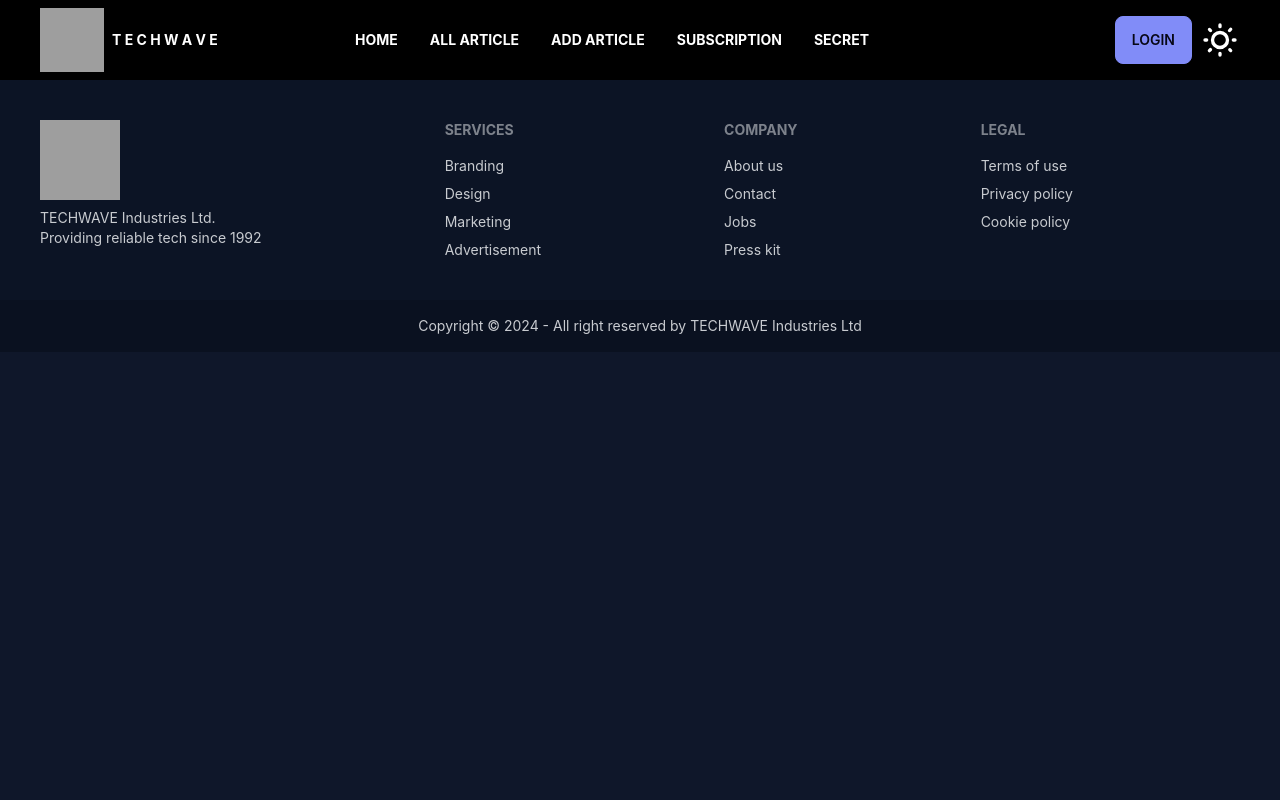
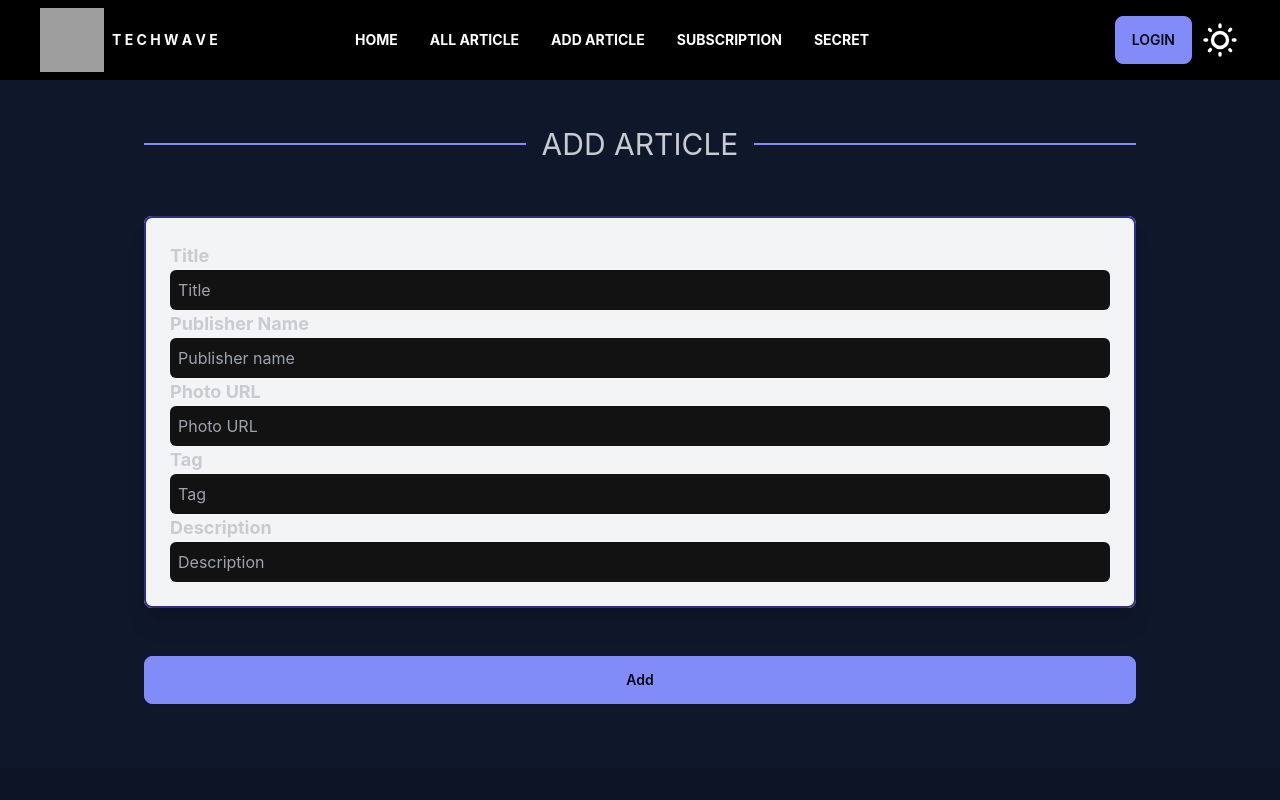
Before and after one commit to mushfiq7297/TechWave-Newspaper-Client, a React (Vite) app: page /addArticles in a window 1280 px wide. Shown: the top 800 px of the page. Built offline with nearby package versions, Linux system fonts and the light colour scheme; no server answers; grey boxes are pictures that could not be loaded.

Commit message:
create data and show in the client

```diff
--- a/package.json
+++ b/package.json
@@ -10,6 +10,7 @@
     "preview": "vite preview"
   },
   "dependencies": {
+    "animate.css": "^4.1.1",
     "firebase": "^10.12.2",
     "react": "^18.2.0",
     "react-countup": "^6.5.3",
--- a/src/Routes/Routes.jsx
+++ b/src/Routes/Routes.jsx
@@ -26,7 +26,8 @@ export const router = createBrowserRouter([
       },
       {
         path: "/articleDetails/:id",
-        element: <ArticleDetails></ArticleDetails>,
+        element: <PrivateRoute><ArticleDetails></ArticleDetails></PrivateRoute>,
+        loader: () => fetch('http://localhost:5000/allArticle')
       },
       {
         path: "/addArticles",
--- a/src/components/sectionTitle/SectionTitle.jsx
+++ b/src/components/sectionTitle/SectionTitle.jsx
@@ -2,8 +2,8 @@
 
 const SectionTitle = ({heading}) => {
     return (
-        <div className="mx-auto my-8">
-           <div className="divider divider-secondary text-3xl my-14 uppercase">{heading}</div>
+        <div className="mx-auto my-16">
+           <div className="divider divider-secondary text-3xl my-20 uppercase">{heading}</div>
         </div>
     );
 };
--- a/src/pages/addArticles/AddArticles.jsx
+++ b/src/pages/addArticles/AddArticles.jsx
@@ -1,11 +1,139 @@
+import "animate.css";
+import SectionTitle from "../../components/sectionTitle/SectionTitle";
+
+import swal from "sweetalert2"
+
+const AddArticles = () => {
+
+    const handleAddArticle = (event) => {
+        event.preventDefault();
+
+        const form = event.target;
+
+        const title = form.title.value;
+        const publishername = form.publishername.value;
+
+        const description = form.description.value;
+        const photourl = form.photourl.value;
+
+        const tag = form.tag.value;
 
 
-const AddArticles = () => {
-    return (
-        <div>
+        const addArticles = {
+          title,
+          publishername,
+          location,
+          description,
+          photourl,
+          tag
+        };
+        console.log(addArticles);
 
-        </div>
-    );
+        // //sending data to the server
+        fetch("http://localhost:5000/addArticles", {
+          method: "POST",
+          headers: {
+            "content-type": "application/json",
+          },
+          body: JSON.stringify(addArticles),
+        })
+          .then((res) => res.json())
+          .then((data) => {
+            console.log(data);
+            if (data.insertedId) {
+              swal.fire({
+                title: "Success!",
+                text: "Tourists spot added successfully",
+                icon: "success",
+                confirmButtonText: "Cool",
+              });
+
+            }
+          });
+      };
+
+  return (
+    <div>
+      <div className="w-4/5 mx-auto py-10 px-4 font-stack">
+        <form
+          onSubmit={handleAddArticle}
+          action=""
+          className="container flex flex-col mx-auto space-y-12 "
+        >
+          <div className="space-y-2  text-center ">
+          <div className="divider divider-secondary text-3xl my-4 uppercase">add article</div>
+
+          </div>
+          <fieldset className="grname gap-6 p-6 rounded-lg shadow-xl  border-2 border-indigo-900 bg-gray-100 animate__animated animate__slnameeInDown">
+            <div className="grname  gap-4 col-span-full lg:col-span-3">
+              <div className="flex flex-col  md:flex-row  lg:flex-row justify-around">
+                <div className="w-full">
+                  <div className="">
+                    <label htmlFor="firstname" className="text-lg font-bold">
+                      Title
+                    </label>
+                    <input
+                      name="title"
+                      type="text"
+                      placeholder="Title"
+                      className="w-full  text-black rounded-md p-2 focus:ring p-2-opacity-75 t focus:dark:ring-violet-600 dark:border-gray-300  "
+                    />
+                  </div>
+                  <div className="col-span-full sm:col-span-3">
+                    <label htmlFor="lastname" className="text-lg font-bold">
+                      Publisher Name
+                    </label>
+                    <input
+                      name="publishername"
+                      type="text"
+                      placeholder="Publisher name"
+                      className="w-full   text-black rounded-md  p-2 focus:ring p-2-opacity-75 focus:dark:ring-violet-600 dark:border-gray-300"
+                    />
+                  </div>
+
+                  <div className="col-span-full">
+                    <label htmlFor="address" className="text-lg font-bold">
+                      Photo URL
+                    </label>
+                    <input
+                      name="photourl"
+                      type="text"
+                      placeholder="Photo URL"
+                      className="w-full  text-black rounded-md  p-2 focus:ring p-2-opacity-75 focus:dark:ring-violet-600 dark:border-gray-300"
+                    />
+                  </div>
+                  <div className="col-span-full ">
+                    <label htmlFor="city" className="text-lg font-bold">
+                     Tag
+                    </label>
+                    <input
+                      name="tag"
+                      type="text"
+                      placeholder="Tag"
+                      className="w-full  text-black rounded-md  p-2 focus:ring p-2-opacity-75 focus:dark:ring-violet-600 dark:border-gray-300"
+                    />
+                  </div>
+                  <div className="w-full flex-1">
+                    <label htmlFor="address" className="text-lg font-bold">
+                      Description
+                    </label>
+                    <input
+                      name="description"
+                      type="text"
+                      placeholder="Description"
+                      className="w-full  text-black rounded-md  p-2 focus:ring p-2-opacity-75 focus:dark:ring-violet-600 dark:border-gray-300"
+                    />
+                  </div>
+                </div>
+
+              </div>
+            </div>
+          </fieldset>
+          <input type="submit" value="Add" className="btn btn-secondary"></input>
+        </form>
+      </div>
+    </div>
+  );
 };
 
 export default AddArticles;
--- a/src/pages/allArticle/AllArticle.jsx
+++ b/src/pages/allArticle/AllArticle.jsx
@@ -13,9 +13,7 @@ const AllArticle = () => {
 
   return (
     <section>
-        <SectionTitle
-                heading="All Articles"
-            ></SectionTitle>
+      <div className="divider divider-secondary text-3xl mt-24 mb-16 uppercase">all article</div>
         <div className="grid grid-cols-1 md:grid-cols-2 lg:grid-cols-3 gap-8">
       {news.map((aNews) => (
         <NewsCard key={aNews._id} news={aNews}></NewsCard>
--- a/src/pages/allArticle/ArticleDetails.jsx
+++ b/src/pages/allArticle/ArticleDetails.jsx
@@ -1,13 +1,19 @@
-
 import { Link, useLoaderData, useParams } from "react-router-dom";
 
 const ArticleDetails = () => {
   const news = useLoaderData();
   const { id } = useParams();
-  const aNews = news.find((aNews) => aNews._id === id);
+  const singleNews = news.find((singleNews) => singleNews?._id == id);
 
-  const { image, title, publisher, description, viewcount, long_description } =
-    aNews;
+  const {
+    image,
+    title,
+    publisher,
+    description,
+    viewcount,
+    long_description,
+    tag,
+  } = singleNews;
 
   return (
     <div>
@@ -17,11 +23,13 @@ const ArticleDetails = () => {
             src={image}
             className=" shadow-2xl h-[500px] w-full object-cover"
           />
-          <div className="border-b w-full flex justify-between">
-            <div>
-              <h2 className="text-lg text-secondary uppercase ">
-                <span className="text-gray-500">BY </span>
-                {publisher}
+          <div className=" w-full flex justify-between">
+            <div className="">
+              <h2 className="text-lg  mt-2">
+                <span className="text-secondary font-bold uppercase">
+                  {tag}
+                </span>
+                <span className="text-gray-500">/ {publisher} </span>
               </h2>
             </div>
             <div className="badge badge-secondary badge-outline py-4 mb-6">
@@ -41,7 +49,9 @@ const ArticleDetails = () => {
 
             <div className="flex justify-center">
               <Link to={`/allArticle`}>
-                <button className="btn btn-outline btn-secondary">Go Back</button>
+                <button className="btn btn-outline btn-secondary">
+                  Go Back
+                </button>
               </Link>
             </div>
           </div>
--- a/src/pages/allArticle/NewsCard.jsx
+++ b/src/pages/allArticle/NewsCard.jsx
@@ -5,7 +5,7 @@ import Loader from "../../components/sectionTitle/Loader";
 const NewsCard = ({ news }) => {
   const navigation = useNavigation()
   if (navigation.state === 'loading') return <Loader />
-  const { image, title, publisher, description, customer,id,tag } = news;
+  const { image, title, publisher, description, customer,_id,tag } = news;
 
   let cardStyle;
   let bannerStyle;
@@ -49,7 +49,7 @@ const NewsCard = ({ news }) => {
             {title} : {description}
           </h2>
           <div className="card-actions justify-start">
-          <Link to={`/articleDetails/${id}`}>
+          <Link to={`/articleDetails/${_id}`}>
             <button className={`btn btn-secondary rounded-none ${buttonStyle}`}>Details</button>
             </Link>
           </div>
--- a/src/shared/Navbar/Navbar.jsx
+++ b/src/shared/Navbar/Navbar.jsx
@@ -10,7 +10,7 @@ const Navbar = () => {
   // update state on toggle
   const handleToggle = (e) => {
     if (e.target.checked) {
-      setTheme("night");
+      setTheme("fantasy");
     } else {
       setTheme("fantasy");
     }
@@ -86,7 +86,13 @@ const Navbar = () => {
         <div className="navbar-end mx-2">
         {
             user ? <>
-                {<span>{user?.displayName}</span>}
+                <div className="tooltip tooltip-left  flex gap-2" data-tip={user?.displayName || user.email}>
+                <img
+                  src={user?.photoURL || "/src/assets/userDefaultPic.png"}
+                  alt=""
+                  className=" rounded w-10 h-10 mt-1 mx-2 "
+                />
+                </div>
                 <button onClick={handleLogOut} className="btn btn-ssecondary uppercase mx-2">LogOut</button>
             </> : <>
                 <button className="btn btn-secondary uppercase"><Link to="/login">Login</Link></button>
```
Also changed, not shown: public/news.json (+6 -6 lines), 1 other file (tests, documents, lock files or other folders).
